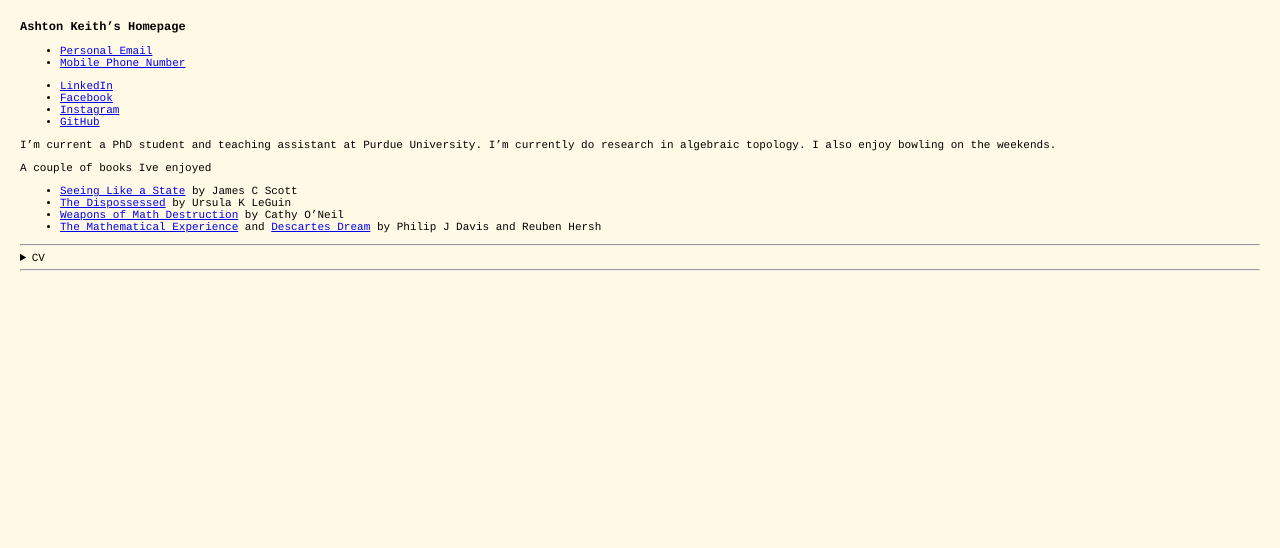
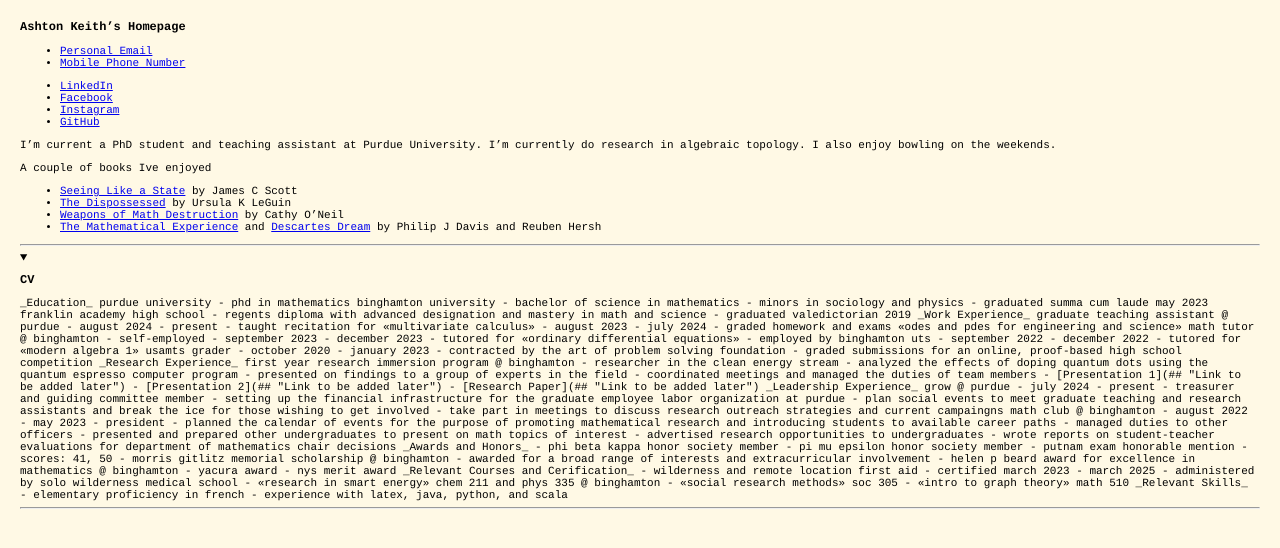
Before and after one commit to AshtonKeith/site, a Jekyll site: the page built from main.md, in a window 1280 px wide. Shown: the top 548 px of the page. Built offline with Jekyll 4.4.1, drawn with Linux system fonts in a browser that asks for light colours.

Commit message:
Update main.md

```diff
--- a/main.md
+++ b/main.md
@@ -29,8 +29,8 @@ A couple of books Ive enjoyed
 
 ---
 
-<details>
-<summary>CV</summary>
+<details open>
+<summary><h2>CV</h2></summary>
 
 _Education_
 
```
